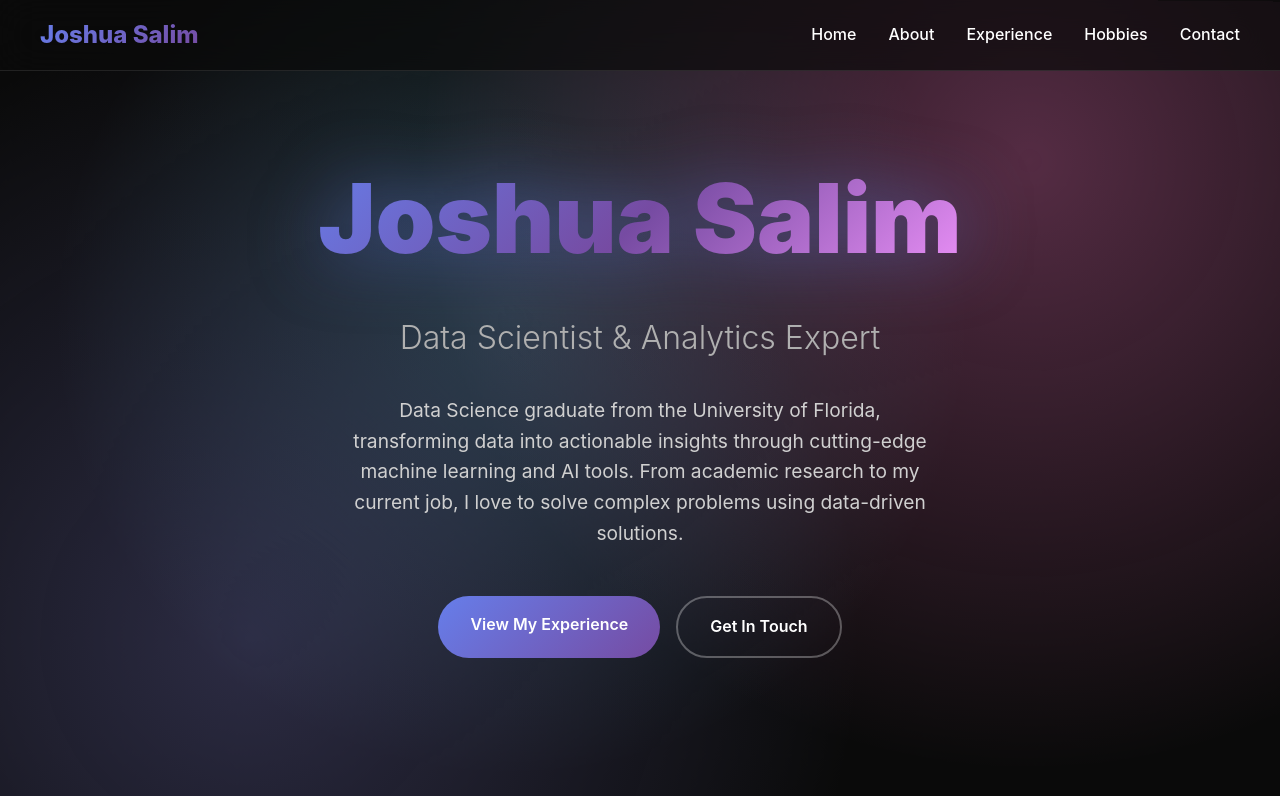
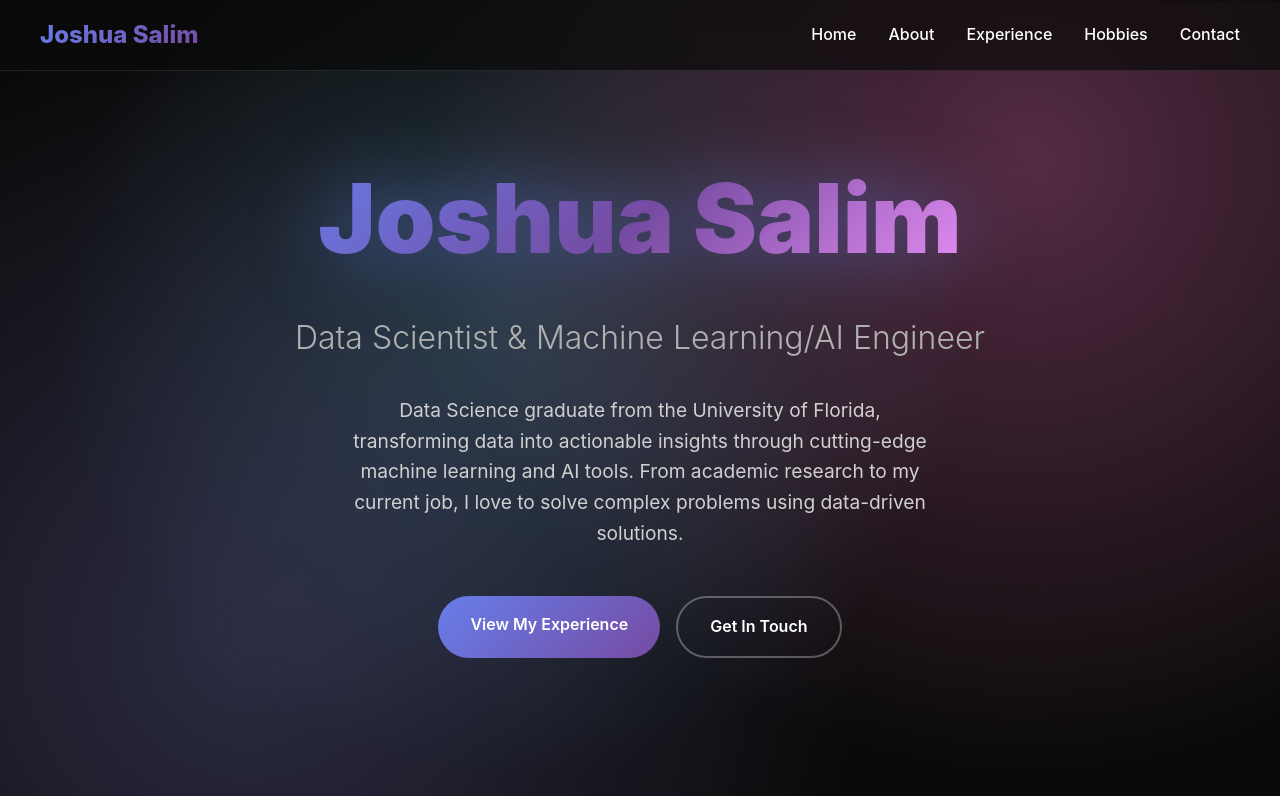
Before and after one commit to joshuasalim7/joshuasalim7.github.io, a plain HTML site: page index.html in a window 1280 px wide. Shown: the top 796 px of the page. Drawn offline with Linux system fonts and the light colour scheme.

Commit message:
Update index.html

```diff
--- a/index.html
+++ b/index.html
@@ -573,7 +573,7 @@
     <section class="hero" id="home">
         <div class="hero-content">
             <h1 class="hero-title">Joshua Salim</h1>
-            <h2 class="hero-subtitle">Data Scientist & Analytics Expert</h2>
+            <h2 class="hero-subtitle">Data Scientist & Machine Learning/AI Engineer</h2>
             <p class="hero-description">
                 Data Science graduate from the University of Florida, transforming data into actionable insights
                 through cutting-edge machine learning and AI tools. From academic research to my current job,
```
